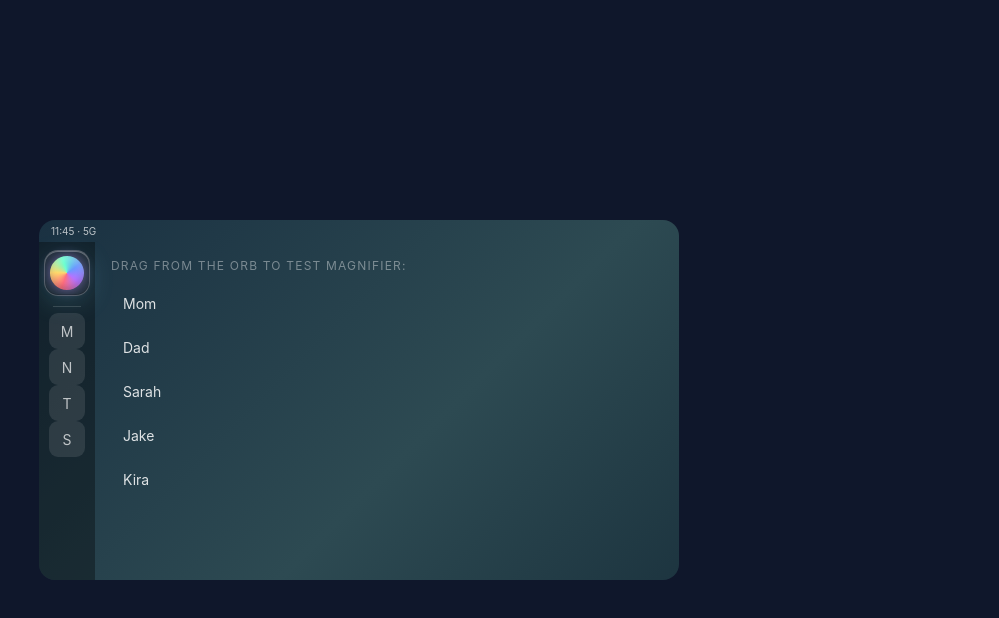
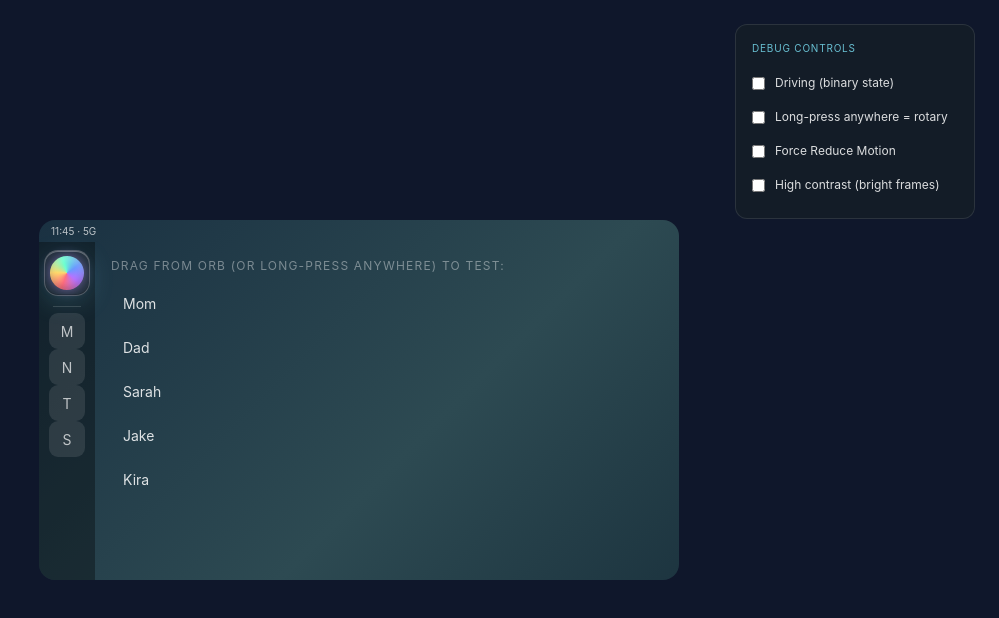
Before and after one commit to globalanomalyindex/carplay-siri-contacts, a React (Vite) app: page / in a window 1280 px wide. Shown: the top 618 px of the page, without its empty margins (281-1280 px from the left). Built offline with nearby package versions, Linux system fonts and the light colour scheme.

Commit message:
feat: mount long-press rescue + debug controls panel

```diff
--- a/src/App.tsx
+++ b/src/App.tsx
@@ -1,11 +1,19 @@
+import { useState } from 'react'
 import { CarPlayChrome } from './prototype/chrome/CarPlayChrome'
 import { MasterOrb } from './prototype/MasterOrb/MasterOrb'
-import { MagnifierProvider, MagnifiableFrame } from './prototype/Magnifier'
+import { MagnifierProvider, MagnifiableFrame, useMagnifierDriver } from './prototype/Magnifier'
+import { useLongPressAnywhere } from './prototype/Magnifier/useLongPressAnywhere'
+import { useAccessibilitySettings } from './a11y/useAccessibilitySettings'
+import { DebugPanel } from './prototype/DebugPanel'
 
 function App() {
+  const { settings, update } = useAccessibilitySettings()
+  const [driving, setDriving] = useState(false)
+
   return (
     <div className="min-h-screen bg-slate-900 flex items-center justify-center p-6">
       <MagnifierProvider>
+        <LongPressRescueShell enabled={settings.longPressAnywhere}>
           <div style={{ width: 640, height: 360 }}>
             <CarPlayChrome
               orbHome={<MasterOrb />}
@@ -20,7 +28,7 @@ function App() {
             >
               <div className="p-4 space-y-2 text-white/85 text-sm">
                 <p className="text-white/40 text-xs uppercase tracking-widest mb-3">
-                Drag from the orb to test magnifier:
+                  Drag from orb (or long-press anywhere) to test:
                 </p>
                 {['Mom', 'Dad', 'Sarah', 'Jake', 'Kira'].map((name, i) => (
                   <MagnifiableFrame
@@ -36,9 +44,25 @@ function App() {
               </div>
             </CarPlayChrome>
           </div>
+        </LongPressRescueShell>
       </MagnifierProvider>
+      <DebugPanel
+        settings={settings}
+        update={update}
+        driving={driving}
+        setDriving={setDriving}
+      />
     </div>
   )
+}
+
+function LongPressRescueShell({
+  enabled,
+  children,
+}: { enabled: boolean; children: React.ReactNode }) {
+  const driver = useMagnifierDriver()
+  useLongPressAnywhere({ enabled, onLongPress: () => driver.start() })
+  return <>{children}</>
 }
 
 function DockIcon({ label }: { label: string }) {
--- /dev/null
+++ b/src/prototype/DebugPanel.tsx
@@ -0,0 +1,75 @@
+import type { AccessibilitySettings } from '../a11y/useAccessibilitySettings'
+
+export interface DebugPanelProps {
+  settings: AccessibilitySettings
+  update: <K extends keyof AccessibilitySettings>(
+    key: K,
+    value: AccessibilitySettings[K],
+  ) => void
+  driving: boolean
+  setDriving: (d: boolean) => void
+}
+
+export function DebugPanel({ settings, update, driving, setDriving }: DebugPanelProps) {
+  return (
+    <div
+      style={{
+        position: 'fixed',
+        top: 24,
+        right: 24,
+        width: 240,
+        padding: 16,
+        background: 'rgba(20, 30, 40, 0.92)',
+        border: '1px solid rgba(255,255,255,0.10)',
+        borderRadius: 12,
+        color: 'rgba(255,255,255,0.85)',
+        fontSize: 12,
+        lineHeight: 1.5,
+        backdropFilter: 'blur(8px)',
+        zIndex: 200,
+      }}
+    >
+      <div style={{ textTransform: 'uppercase', letterSpacing: '0.08em', fontSize: 10, marginBottom: 10, color: 'rgba(120,220,240,0.85)' }}>
+        Debug controls
+      </div>
+      <Toggle
+        label="Driving (binary state)"
+        value={driving}
+        onChange={setDriving}
+      />
+      <Toggle
+        label="Long-press anywhere = rotary"
+        value={settings.longPressAnywhere}
+        onChange={(v) => update('longPressAnywhere', v)}
+      />
+      <Toggle
+        label="Force Reduce Motion"
+        value={settings.forceReducedMotion}
+        onChange={(v) => update('forceReducedMotion', v)}
+      />
+      <Toggle
+        label="High contrast (bright frames)"
+        value={settings.highContrast}
+        onChange={(v) => update('highContrast', v)}
+      />
+    </div>
+  )
+}
+
+function Toggle({ label, value, onChange }: {
+  label: string
+  value: boolean
+  onChange: (v: boolean) => void
+}) {
+  return (
+    <label style={{ display: 'flex', alignItems: 'center', gap: 10, padding: '8px 0', cursor: 'pointer' }}>
+      <input
+        type="checkbox"
+        checked={value}
+        onChange={(e) => onChange(e.target.checked)}
+        style={{ accentColor: 'rgba(120,220,240,0.85)' }}
+      />
+      <span>{label}</span>
+    </label>
+  )
+}
```
Lines whose indentation alone changed are shown as unchanged.
